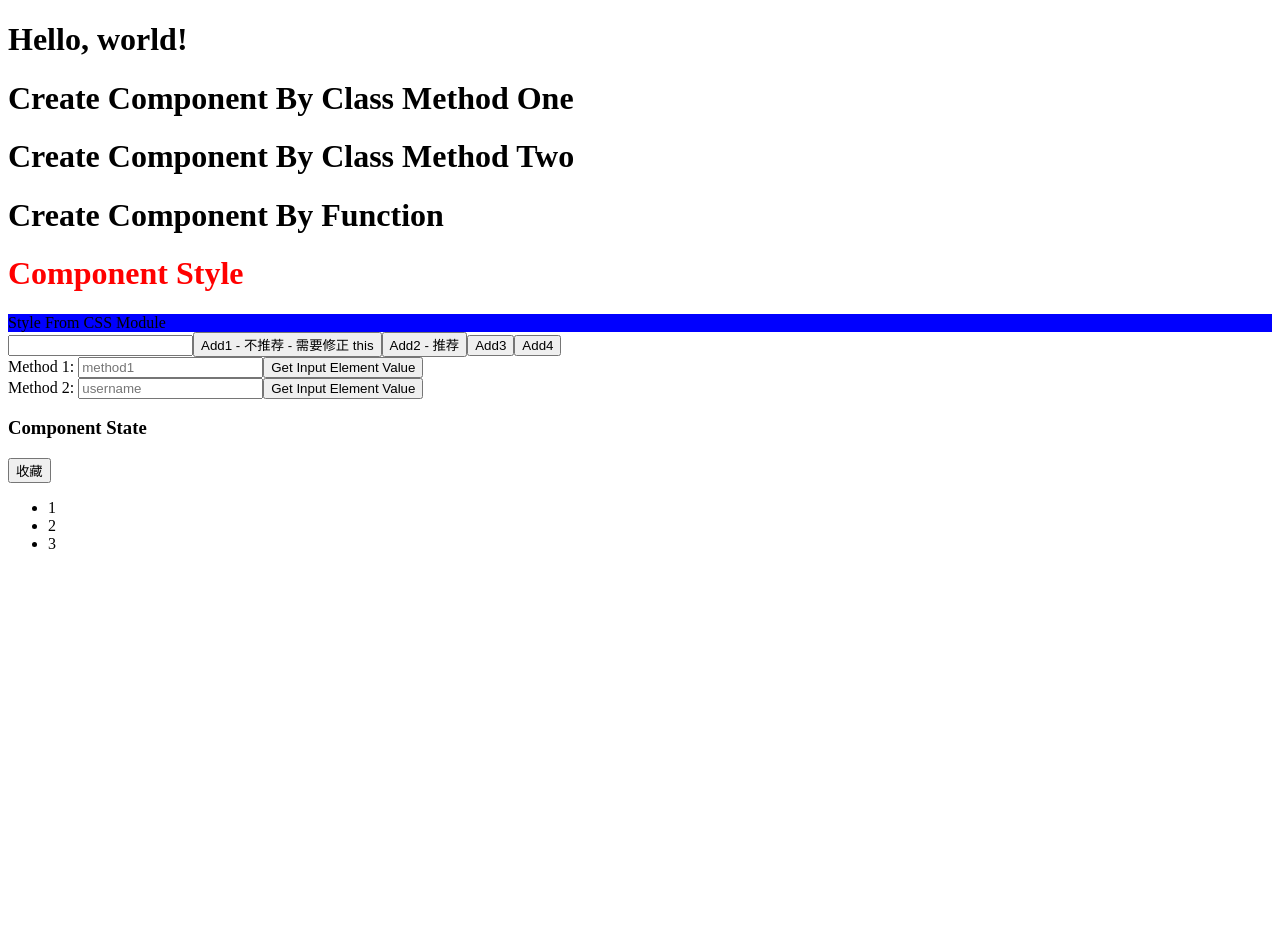
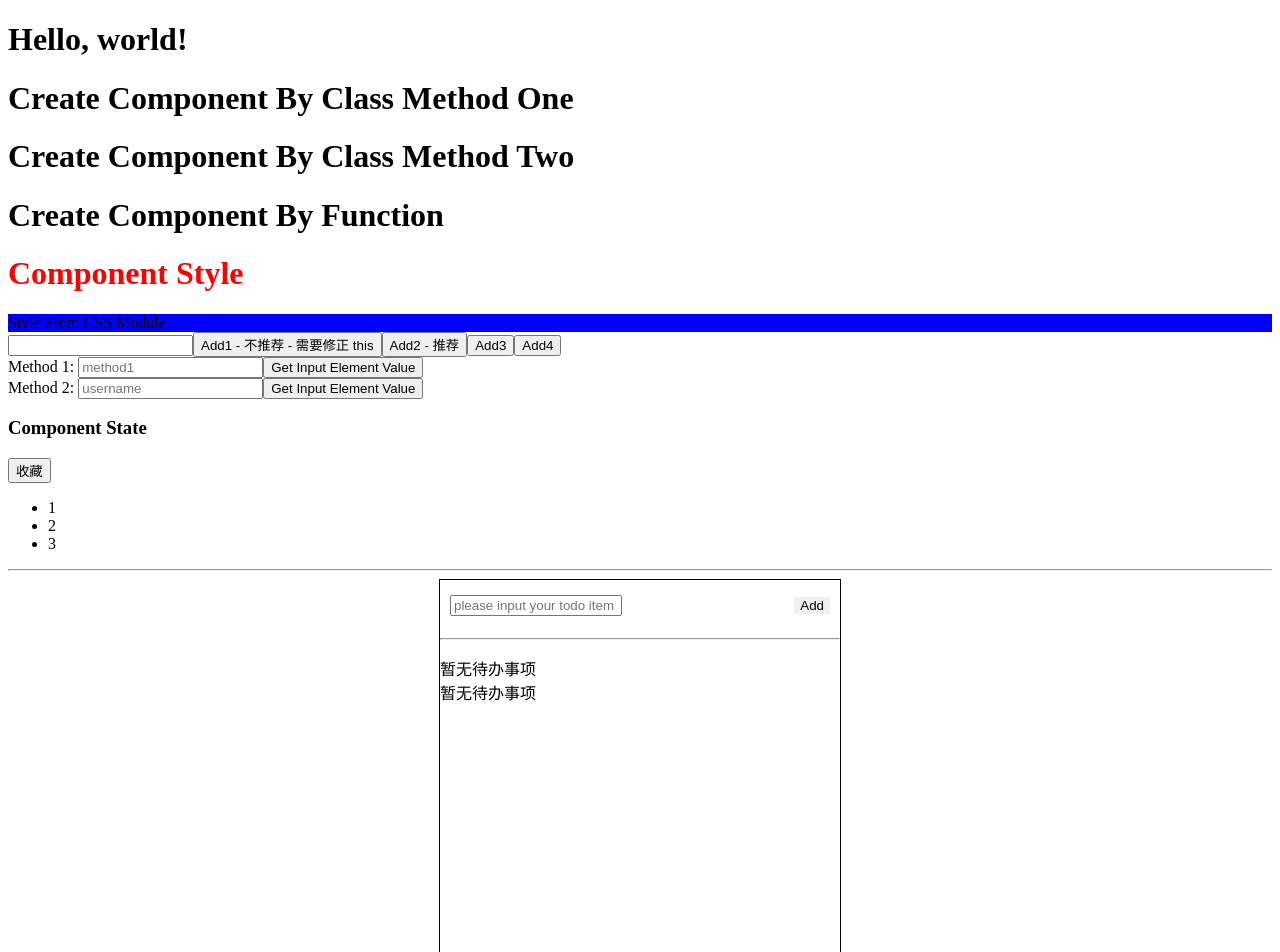
Before and after one commit to azernia/react, a React (Create React App) app in the folder first-react-app/: page / in a window 1280 px wide. Shown: the top 952 px of the page. Before the commit the page ends 800 px from the top, so only its background shows below. Built offline with nearby package versions, Linux system fonts and the light colour scheme.

Commit message:
Add practice todo list

```diff
--- /dev/null
+++ b/first-react-app/src/01-base/practice/TodoList.js
@@ -0,0 +1,58 @@
+import React, {Component, createRef} from 'react';
+import '../../assets/css/todoList.css'
+
+export default class TodoList extends Component {
+    state = {
+        todoItems: []
+    }
+
+    todoItemContent = createRef();
+
+    addTodoItem() {
+        const todoItem = {
+            id: 0,
+            content: ''
+        }
+        todoItem.id = this.state.todoItems.length + 1;
+        todoItem.content = this.todoItemContent.current.value;
+        this.setState({
+            todoItems: [...this.state.todoItems, todoItem]
+        });
+        this.todoItemContent.current.value = '';
+    }
+
+    removeItem(index) {
+        const tempArray = this.state.todoItems.concat();
+        tempArray.splice(index, 1);
+        this.setState({
+            todoItems: tempArray
+        })
+    }
+
+    render() {
+        return (
+            <div className="todo-list-container">
+                <div className="input-container">
+                    <input type="text" placeholder="please input your todo item" ref={this.todoItemContent}/>
+                    <button className="add-btn" onClick={() => this.addTodoItem()}>Add</button>
+                </div>
+                <hr/>
+                <div>
+                    <ul>
+                        {this.state.todoItems.map((item, index) => {
+                            return (
+                                <li key={item.id}>
+                                    {item.content}
+                                    <button className="remove-btn" onClick={() => this.removeItem(index)}>Remove
+                                    </button>
+                                </li>
+                            )
+                        })}
+                    </ul>
+                </div>
+                {this.state.todoItems.length === 0 && <div>暂无待办事项</div>}
+                <div className={this.state.todoItems.length === 0 ? '' : 'hidden'}>暂无待办事项</div>
+            </div>
+        )
+    }
+}
--- a/first-react-app/src/App.js
+++ b/first-react-app/src/App.js
@@ -6,6 +6,7 @@ import BindEvent from "./01-base/BindEvent";
 import GetInputValue from "./01-base/GetInputValue";
 import ComponentState from "./01-base/ComponentState";
 import CycleRender from "./01-base/CycleRender";
+import TodoList from "./01-base/practice/TodoList";
 
 const App = () => {
     return (
@@ -19,6 +20,8 @@ const App = () => {
             <GetInputValue/>
             <ComponentState/>
             <CycleRender/>
+            <hr/>
+            <TodoList/>
         </div>
     );
 }
--- /dev/null
+++ b/first-react-app/src/assets/css/todoList.css
@@ -0,0 +1,39 @@
+.todo-list-container {
+    width: 400px;
+    height: 400px;
+    margin: 0 auto;
+    border: 1px solid black;
+}
+
+.input-container {
+    width: 100%;
+    height: 50px;
+    display: flex;
+    justify-content: space-between;
+    align-items: center;
+}
+
+.input-container input {
+    width: 164px;
+    margin-left: 10px;
+}
+
+.input-container .add-btn {
+    margin-right: 10px;
+    border: 0;
+}
+
+.input-container .add-btn:hover {
+    color: green;
+    background-color: lightgreen;
+}
+
+.remove-btn {
+    border: 0;
+    background-color: transparent;
+    color: red;
+}
+
+.hidden {
+    display: none;
+}
```
